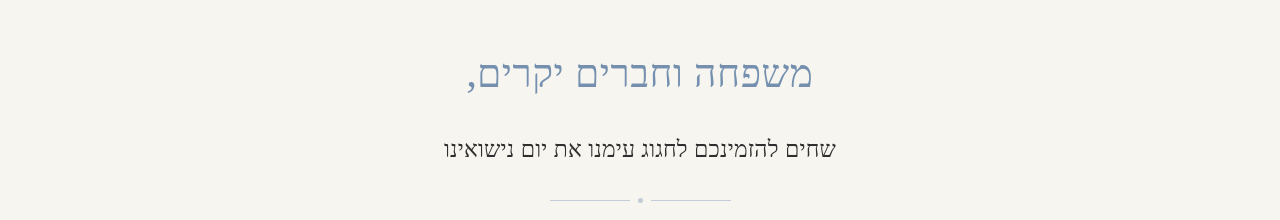
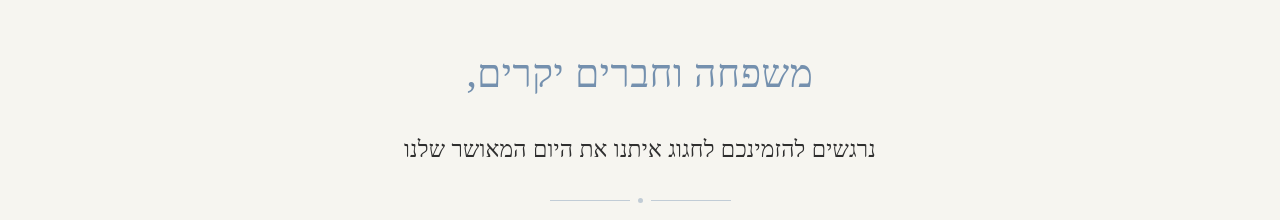
Before and after one commit to shakedd15/My-Wedding-invitation, a React (Vite) app: page / in a window 1280 px wide. Shown: the part 1305-1525 px from the top of the page. Built offline with nearby package versions, Linux system fonts and the light colour scheme; no server answers; a web font is replaced by a local one.

Commit message:
copy: update Hebrew greeting subtitle wording
Co-authored-by: Cursor <cursoragent@cursor.com>

```diff
--- a/src/constants/translations.js
+++ b/src/constants/translations.js
@@ -75,7 +75,7 @@ export const TRANSLATIONS = {
     // ---- Section 2: The Date ----
     dateSection: {
       greeting: "משפחה וחברים יקרים,",
-      greetingSubtitle: "שחים להזמינכם לחגוג עימנו את יום נישואינו",
+      greetingSubtitle: "נרגשים להזמינכם לחגוג איתנו את היום המאושר שלנו",
       title: "מועד החתונה",
       decorLine: "SAVE THE DATE",
       units: [
```
